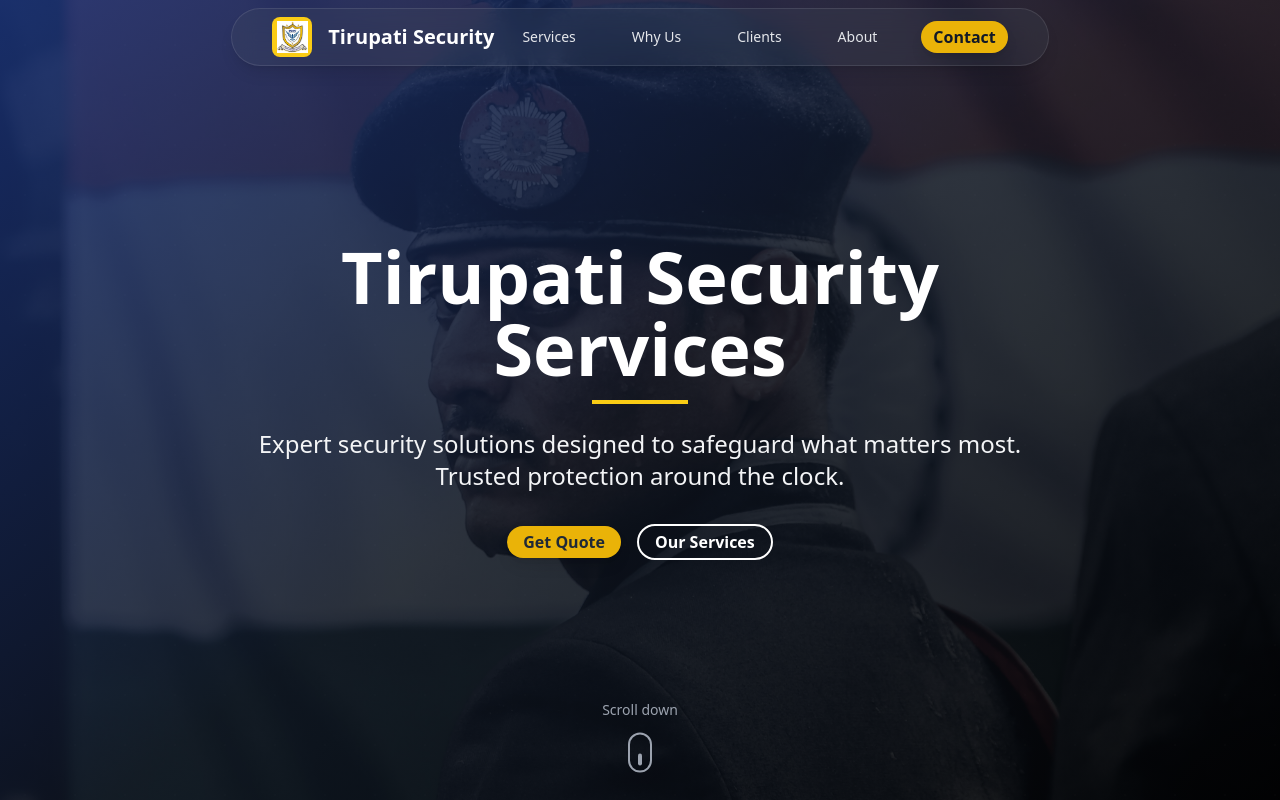
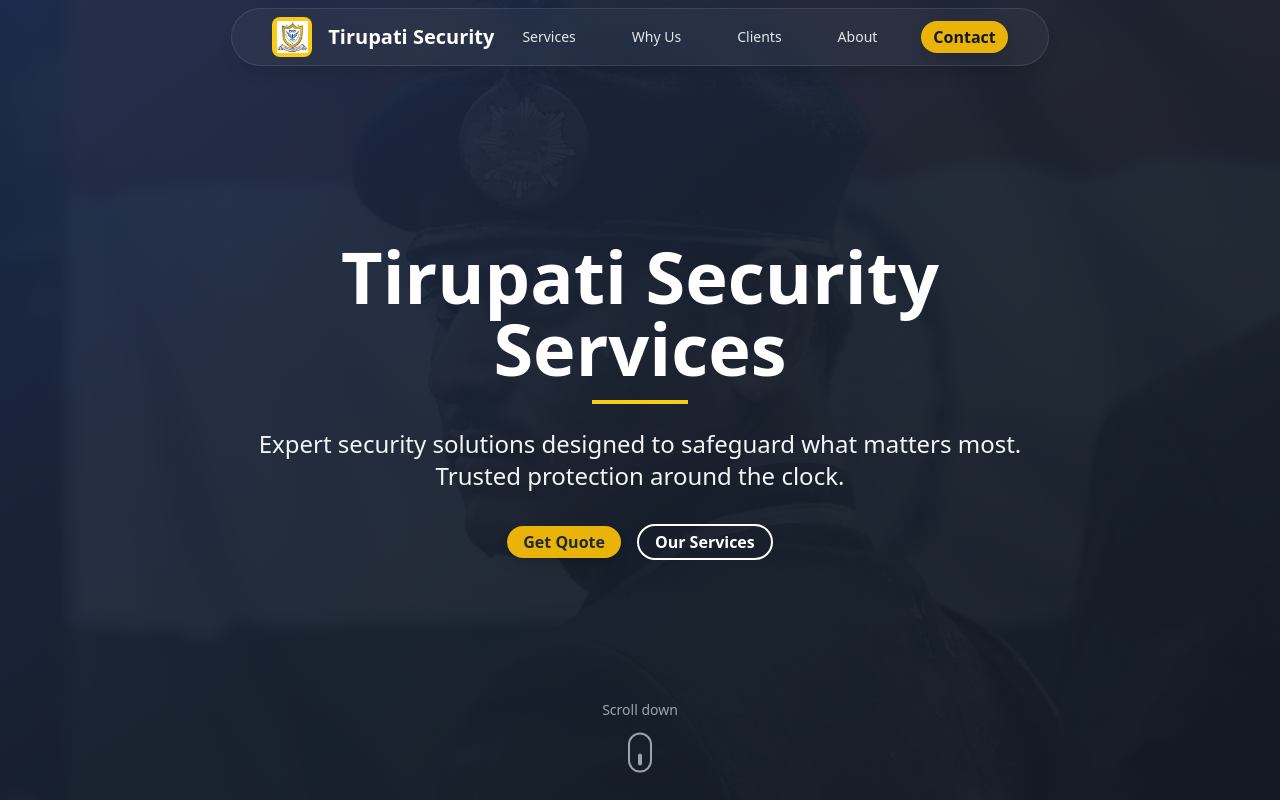
Before and after one commit to arath089/tirupati-security, a React (Vite) app: page / in a window 1280 px wide. Shown: the top 800 px of the page. Built offline with nearby package versions, Linux system fonts and the light colour scheme.

Commit message:
fix: Add opacity to hero on desktop

```diff
--- a/src/components/Hero.jsx
+++ b/src/components/Hero.jsx
@@ -163,6 +163,18 @@
         style={{ opacity: overlayOpacity, left: 0, right: 0 }}
       />
 
+      {/* Video Overlay with Dynamic Opacity - Desktop only */}
+      <motion.div
+        className="absolute top-0 left-0 z-10 hidden w-screen h-full bg-gray-800 md:block"
+        style={{ opacity: overlayOpacity, left: 0, right: 0 }}
+      />
+
+      {/* Mobile overlay - lighter or different styling */}
+      <motion.div
+        className="absolute top-0 left-0 z-10 w-screen h-full md:hidden"
+        style={{ left: 0, right: 0 }}
+      />
+
       {/* Mobile Play/Pause Control - Bottom Right */}
       {isMobile && videoLoaded && (
         <motion.div
```
